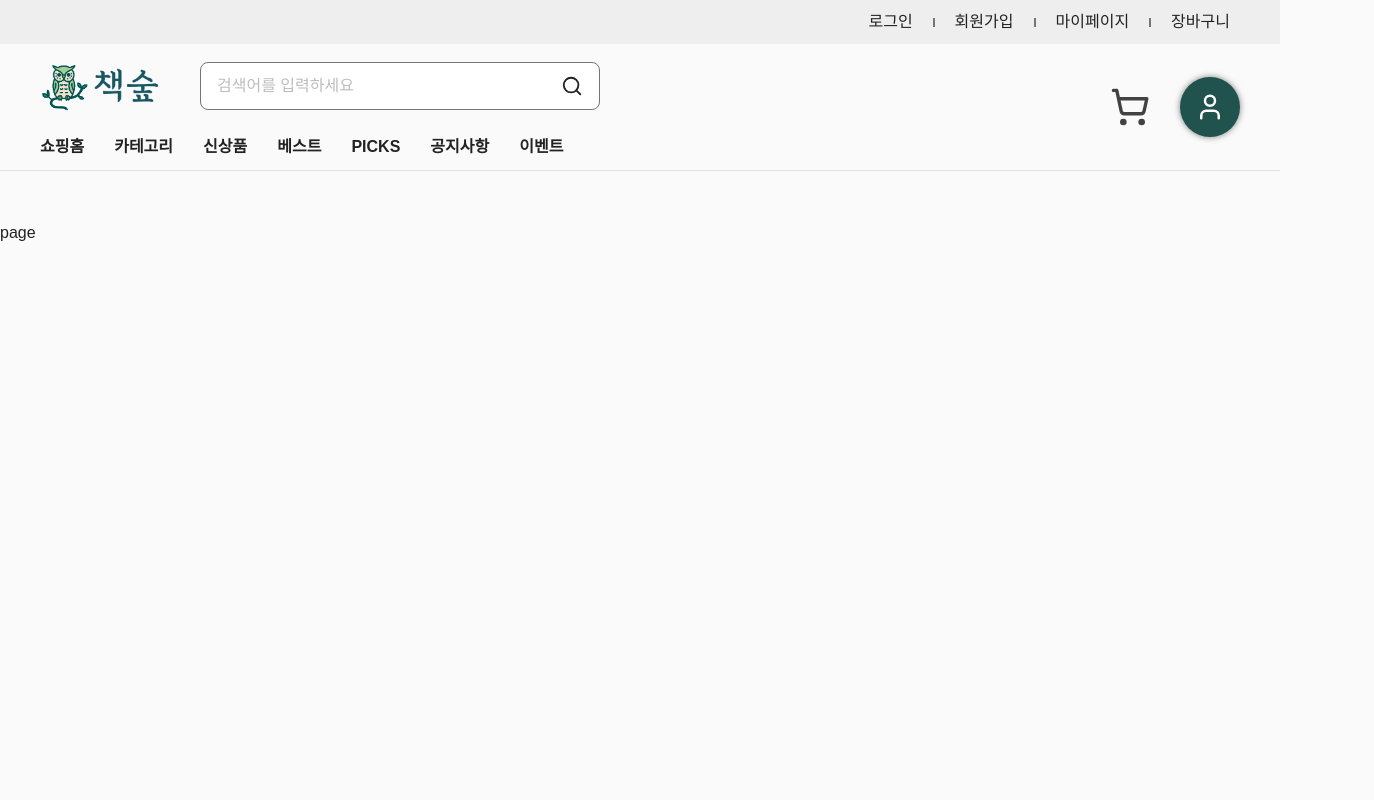
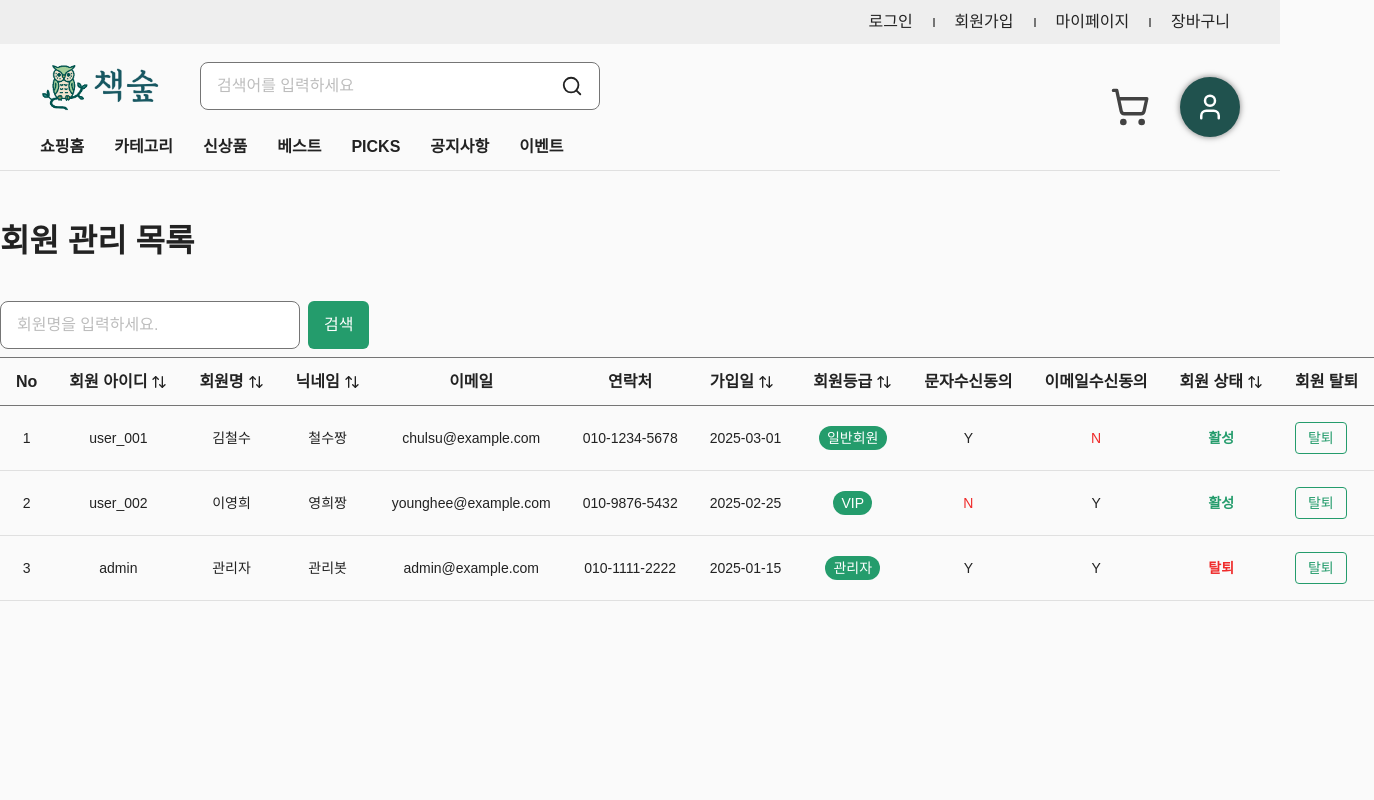
Before and after one commit to juny-0429/book-forest, a Next.js app: page /admin/user in a window 1280 px wide. Shown: the top 800 px of the page, 1374 px wide, since content can reach past the window. Built offline with nearby package versions, Linux system fonts and the light colour scheme.

Commit message:
feat: 회원 관리 목록 페이지 제작

```diff
--- /dev/null
+++ b/src/app/admin/user/_data/userManagement.data.tsx
@@ -0,0 +1,115 @@
+import { ColumnDef } from '@tanstack/react-table';
+import { ArrowUpDown } from 'lucide-react';
+import { UserManagementTableColumn } from 'src/types/table/userManagementTable.types';
+import { Badge } from 'src/components/Badge/Badge';
+import { cn } from 'src/lib/utils';
+import LineButton from 'src/components/Button/LineButton';
+
+export const userManagementColumns: ColumnDef<UserManagementTableColumn>[] = [
+  { accessorKey: 'id', header: 'No', size: 30 },
+  {
+    accessorKey: 'userId',
+    header: ({ column }) => (
+      <button className='flex items-center gap-1' onClick={() => column.toggleSorting(column.getIsSorted() === 'asc')}>
+        회원 아이디
+        <ArrowUpDown size={16} />
+      </button>
+    ),
+    size: 120,
+    enableSorting: true,
+  },
+  {
+    accessorKey: 'userName',
+    header: ({ column }) => (
+      <button className='flex items-center gap-1' onClick={() => column.toggleSorting(column.getIsSorted() === 'asc')}>
+        회원명
+        <ArrowUpDown size={16} />
+      </button>
+    ),
+    size: 90,
+    enableSorting: true,
+  },
+  {
+    accessorKey: 'nickName',
+    header: ({ column }) => (
+      <button className='flex items-center gap-1' onClick={() => column.toggleSorting(column.getIsSorted() === 'asc')}>
+        닉네임
+        <ArrowUpDown size={16} />
+      </button>
+    ),
+    size: 120,
+    enableSorting: true,
+  },
+  { accessorKey: 'email', header: '이메일', size: 190 },
+  { accessorKey: 'phone', header: '연락처', size: 100 },
+  {
+    accessorKey: 'createDate',
+    header: ({ column }) => (
+      <button className='flex items-center gap-1' onClick={() => column.toggleSorting(column.getIsSorted() === 'asc')}>
+        가입일
+        <ArrowUpDown size={16} />
+      </button>
+    ),
+    size: 130,
+    enableSorting: true,
+  },
+  {
+    accessorKey: 'membershipLevel',
+    header: ({ column }) => (
+      <button className='flex items-center gap-1' onClick={() => column.toggleSorting(column.getIsSorted() === 'asc')}>
+        회원등급
+        <ArrowUpDown size={16} />
+      </button>
+    ),
+    size: 70,
+    enableSorting: true,
+    cell: ({ row }) => {
+      const level = row.original.membershipLevel;
+
+      return <Badge>{level}</Badge>;
+    },
+  },
+  {
+    accessorKey: 'smsConsent',
+    header: '문자수신동의',
+    size: 90,
+    cell: ({ row }) => {
+      const isConsent = row.original.smsConsent;
+      return <span className={isConsent ? '' : 'text-red-500'}>{isConsent ? 'Y' : 'N'}</span>;
+    },
+  },
+  {
+    accessorKey: 'emailConsent',
+    header: '이메일수신동의',
+    size: 100,
+    cell: ({ row }) => {
+      const isConsent = row.original.emailConsent;
+      return <span className={isConsent ? '' : 'text-red-500'}>{isConsent ? 'Y' : 'N'}</span>;
+    },
+  },
+  {
+    accessorKey: 'isActive',
+    header: ({ column }) => (
+      <button className='flex items-center gap-1' onClick={() => column.toggleSorting(column.getIsSorted() === 'asc')}>
+        회원 상태
+        <ArrowUpDown size={16} />
+      </button>
+    ),
+    size: 70,
+    enableSorting: true,
+    cell: ({ row }) => {
+      const isActive = row.original.isActive;
+      return <span className={cn('font-bold', isActive ? 'text-green-500' : 'text-red-500')}>{isActive ? '활성' : '탈퇴'}</span>;
+    },
+  },
+  {
+    accessorKey: 'actions',
+    header: '회원 탈퇴',
+    size: 150,
+    cell: ({ row }) => (
+      <LineButton height={32} className='w-fit'>
+        탈퇴
+      </LineButton>
+    ),
+  },
+];
--- a/src/app/admin/user/page.tsx
+++ b/src/app/admin/user/page.tsx
@@ -1,5 +1,115 @@
-import React from 'react';
+'use client';
+
+import { flexRender, getCoreRowModel, getSortedRowModel, SortingState, useReactTable } from '@tanstack/react-table';
+import { Table, TableBody, TableCell, TableHead, TableHeader, TableRow } from 'src/components/Table/Table';
+import React, { useState } from 'react';
+import Button from 'src/components/Button/Button';
+import TextInput from 'src/components/TextInput/TextInput';
+import { userManagementColumns } from './_data/userManagement.data';
+import { UserManagementTableColumn } from 'src/types/table/userManagementTable.types';
+
+const mockUserManagementData: UserManagementTableColumn[] = [
+  {
+    id: 1,
+    userId: 'user_001',
+    userName: '김철수',
+    nickName: '철수짱',
+    email: 'chulsu@example.com',
+    phone: '010-1234-5678',
+    createDate: '2025-03-01',
+    membershipLevel: '일반회원',
+    smsConsent: true,
+    emailConsent: false,
+    isActive: true,
+  },
+  {
+    id: 2,
+    userId: 'user_002',
+    userName: '이영희',
+    nickName: '영희짱',
+    email: 'younghee@example.com',
+    phone: '010-9876-5432',
+    createDate: '2025-02-25',
+    membershipLevel: 'VIP',
+    smsConsent: false,
+    emailConsent: true,
+    isActive: true,
+  },
+  {
+    id: 3,
+    userId: 'admin',
+    userName: '관리자',
+    nickName: '관리봇',
+    email: 'admin@example.com',
+    phone: '010-1111-2222',
+    createDate: '2025-01-15',
+    membershipLevel: '관리자',
+    smsConsent: true,
+    emailConsent: true,
+    isActive: false,
+  },
+];
 
 export default function UserManagementPage() {
-  return <div>page</div>;
+  const [sorting, setSorting] = useState<SortingState>([]);
+
+  const table = useReactTable({
+    data: mockUserManagementData,
+    columns: userManagementColumns,
+    state: { sorting },
+    getCoreRowModel: getCoreRowModel(),
+    getSortedRowModel: getSortedRowModel(),
+    onSortingChange: setSorting,
+  });
+
+  return (
+    <div>
+      <h2 className='text-title-32b text-ui-text-title mb-10'>회원 관리 목록</h2>
+
+      <div className='flex flex-col gap-2'>
+        <form className='flex items-center gap-2'>
+          <TextInput placeholder='회원명을 입력하세요.' className='w-[300px]' />
+          <Button height={48} className='w-fit'>
+            검색
+          </Button>
+        </form>
+
+        <div className='flex w-full overflow-x-scroll scrollbar-show'>
+          <Table>
+            <TableHeader>
+              {table.getHeaderGroups().map((headerGroup) => (
+                <TableRow key={headerGroup.id}>
+                  {headerGroup.headers.map((header) => (
+                    <TableHead key={header.id} style={{ width: header.getSize() }}>
+                      {flexRender(header.column.columnDef.header, header.getContext())}
+                    </TableHead>
+                  ))}
+                </TableRow>
+              ))}
+            </TableHeader>
+
+            <TableBody>
+              {table.getRowModel().rows.length ? (
+                table.getRowModel().rows.map((row) => (
+                  <TableRow key={row.id}>
+                    {row.getVisibleCells().map((cell) => (
+                      <TableCell key={cell.id} style={{ width: cell.column.getSize() }}>
+                        {flexRender(cell.column.columnDef.cell, cell.getContext())}
+                      </TableCell>
+                    ))}
+                  </TableRow>
+                ))
+              ) : (
+                <TableRow>
+                  <TableCell colSpan={mockUserManagementData.length} className='text-center'>
+                    게시글이 없습니다.
+                  </TableCell>
+                </TableRow>
+              )}
+            </TableBody>
+          </Table>
+        </div>
+      </div>
+    </div>
+  );
 }
--- a/src/components/Table/Table.tsx
+++ b/src/components/Table/Table.tsx
@@ -28,12 +28,12 @@ const TableRow = React.forwardRef<HTMLTableRowElement, React.HTMLAttributes<HTML
 TableRow.displayName = 'TableRow';
 
 const TableHead = React.forwardRef<HTMLTableCellElement, React.ThHTMLAttributes<HTMLTableCellElement>>(({ className, ...props }, ref) => (
-  <th ref={ref} className={cn('h-12 px-4 text-center align-middle text-[16px] font-semibold text-ui-text-title [&:has([role=checkbox])]:pr-0', className)} {...props} />
+  <th ref={ref} className={cn('h-12 px-4 text-center text-nowrap align-middle text-[16px] font-semibold text-ui-text-title [&:has([role=checkbox])]:pr-0', className)} {...props} />
 ));
 TableHead.displayName = 'TableHead';
 
 const TableCell = React.forwardRef<HTMLTableCellElement, React.TdHTMLAttributes<HTMLTableCellElement>>(({ className, ...props }, ref) => (
-  <td ref={ref} className={cn('p-4 text-center border-b border-solid border-gray-300 align-middle [&:has([role=checkbox])]:pr-0', className)} {...props} />
+  <td ref={ref} className={cn('p-4 text-center text-nowrap border-b border-solid border-gray-300 align-middle [&:has([role=checkbox])]:pr-0', className)} {...props} />
 ));
 TableCell.displayName = 'TableCell';
 
```
